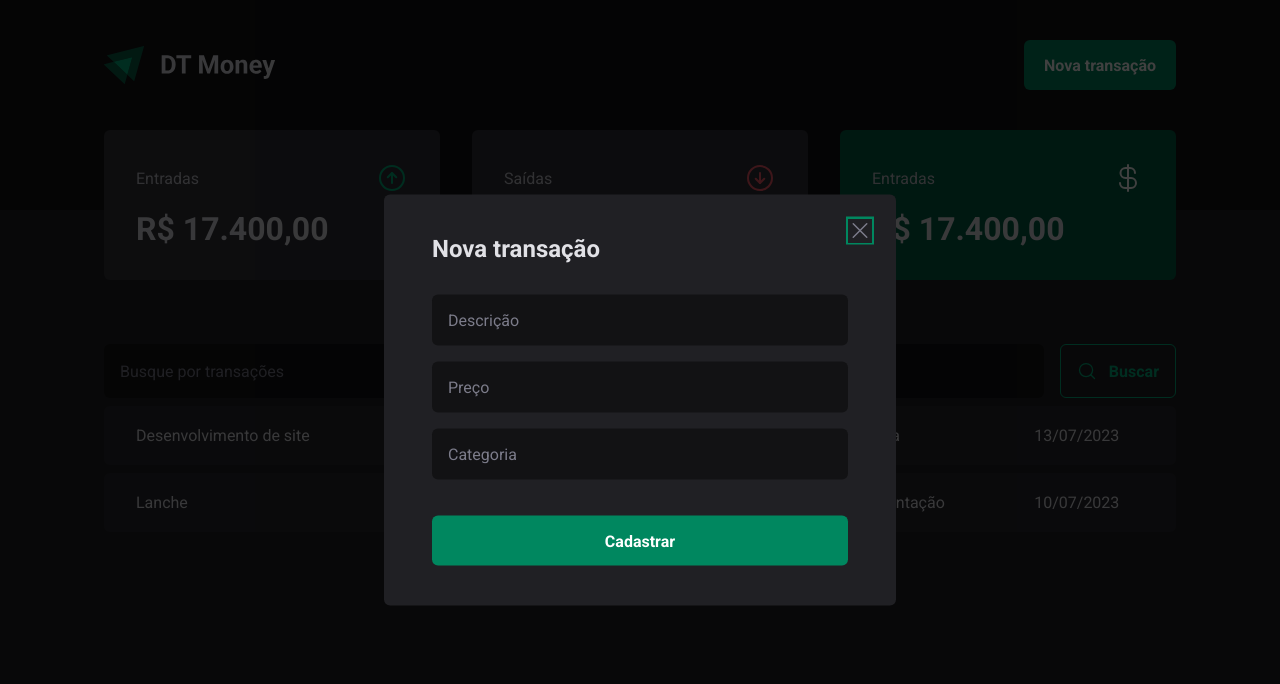
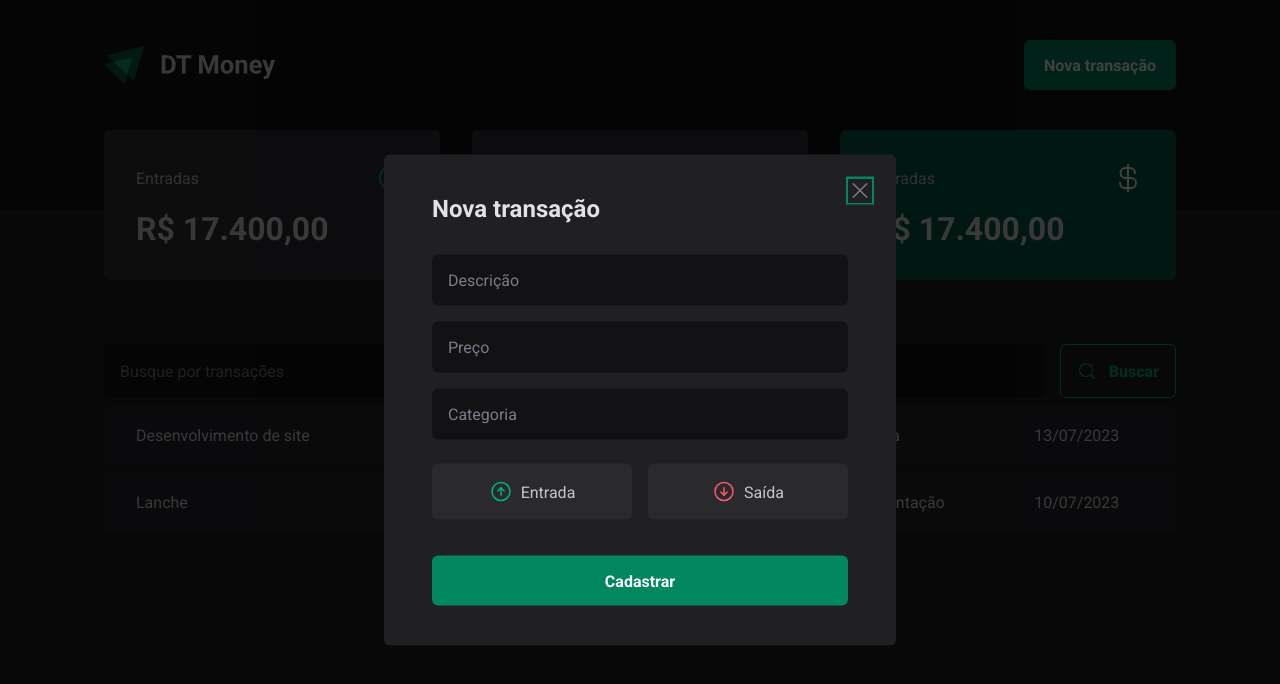
Before and after one commit to PedroPauloBrCalazans/DT-MONEY, a React (Vite) app: page / in a window 1280 px wide. Both pictures are taken after a click on the button "Nova transação". Shown: the top 684 px of the page. Built offline with nearby package versions, Linux system fonts and the light colour scheme.

Commit message:
feat: Add botões de entrada e saída + Radio button acessível.

```diff
--- a/package.json
+++ b/package.json
@@ -9,6 +9,7 @@
   },
   "dependencies": {
     "@radix-ui/react-dialog": "^1.0.4",
+    "@radix-ui/react-radio-group": "^1.1.3",
     "@types/styled-components": "^5.1.26",
     "phosphor-react": "^1.4.1",
     "react": "^18.0.0",
--- a/src/components/NewTransactionModal/index.tsx
+++ b/src/components/NewTransactionModal/index.tsx
@@ -1,6 +1,12 @@
 import * as Dialog from "@radix-ui/react-dialog";
-import { CloseButton, Content, Overlay } from "./styles";
-import { X } from "phosphor-react";
+import {
+  CloseButton,
+  Content,
+  Overlay,
+  TransactionType,
+  TransactionTypeButton,
+} from "./styles";
+import { ArrowCircleDown, ArrowCircleUp, X } from "phosphor-react";
 
 export function NewTransactionModal() {
   return (
@@ -19,6 +25,18 @@ export function NewTransactionModal() {
           <input type="number" placeholder="Preço" required />
           <input type="text" placeholder="Categoria" required />
 
+          <TransactionType>
+            <TransactionTypeButton variant="income" value="income">
+              <ArrowCircleUp size={24} />
+              Entrada
+            </TransactionTypeButton>
+
+            <TransactionTypeButton variant="outcome" value="outcome">
+              <ArrowCircleDown size={24} />
+              Saída
+            </TransactionTypeButton>
+          </TransactionType>
+
           <button type="submit">Cadastrar</button>
         </form>
       </Content>
--- a/src/components/NewTransactionModal/styles.ts
+++ b/src/components/NewTransactionModal/styles.ts
@@ -1,6 +1,6 @@
 import styled from "styled-components";
 import * as Dialog from "@radix-ui/react-dialog";
-// import * as RadioGroup from '@radix-ui/react-radio-group'
+import * as RadioGroup from "@radix-ui/react-radio-group";
 
 export const Overlay = styled(Dialog.Overlay)`
   position: fixed;
@@ -75,52 +75,52 @@ export const CloseButton = styled(Dialog.Close)`
   color: ${(props) => props.theme["gray-500"]};
 `;
 
-// export const TransactionType = styled(RadioGroup.Root)`
-//   display: grid;
-//   grid-template-columns: repeat(2, 1fr);
-//   gap: 1rem;
-//   margin-top: 0.5rem;
-// `
+export const TransactionType = styled(RadioGroup.Root)`
+  display: grid;
+  grid-template-columns: repeat(2, 1fr);
+  gap: 1rem;
+  margin-top: 0.5rem;
+`;
 
-// interface TransactionTypeButtonProps {
-//   variant: 'income' | 'outcome'
-// }
+interface TransactionTypeButtonProps {
+  variant: "income" | "outcome";
+}
 
-// export const TransactionTypeButton = styled(
-//   RadioGroup.Item,
-// )<TransactionTypeButtonProps>`
-//   background: ${(props) => props.theme['gray-700']};
-//   padding: 1rem;
-//   display: flex;
-//   align-items: center;
-//   justify-content: center;
-//   gap: 0.5rem;
-//   border-radius: 6px;
-//   cursor: pointer;
-//   border: 0;
-//   color: ${(props) => props.theme['gray-300']};
+export const TransactionTypeButton = styled(
+  RadioGroup.Item
+)<TransactionTypeButtonProps>`
+  background: ${(props) => props.theme["gray-700"]};
+  padding: 1rem;
+  display: flex;
+  align-items: center;
+  justify-content: center;
+  gap: 0.5rem;
+  border-radius: 6px;
+  cursor: pointer;
+  border: 0;
+  color: ${(props) => props.theme["gray-300"]};
 
-//   svg {
-//     color: ${(props) =>
-//       props.variant === 'income'
-//         ? props.theme['green-300']
-//         : props.theme['red-300']};
-//   }
+  svg {
+    color: ${(props) =>
+      props.variant === "income"
+        ? props.theme["green-300"]
+        : props.theme["red-300"]};
+  }
 
-//   &[data-state='unchecked']:hover {
-//     transition: background-color 0.2s;
-//     background: ${(props) => props.theme['gray-600']};
-//   }
+  &[data-state="unchecked"]:hover {
+    transition: background-color 0.2s;
+    background: ${(props) => props.theme["gray-600"]};
+  }
 
-//   &[data-state='checked'] {
-//     color: ${(props) => props.theme.white};
-//     background: ${(props) =>
-//       props.variant === 'income'
-//         ? props.theme['green-500']
-//         : props.theme['red-500']};
+  &[data-state="checked"] {
+    color: ${(props) => props.theme.white};
+    background: ${(props) =>
+      props.variant === "income"
+        ? props.theme["green-500"]
+        : props.theme["red-500"]};
 
-//     svg {
-//       color: ${(props) => props.theme.white};
-//     }
-//   }
-// `
+    svg {
+      color: ${(props) => props.theme.white};
+    }
+  }
+`;
```
Also changed, not shown: 1 other file (tests, documents, lock files or other folders).
